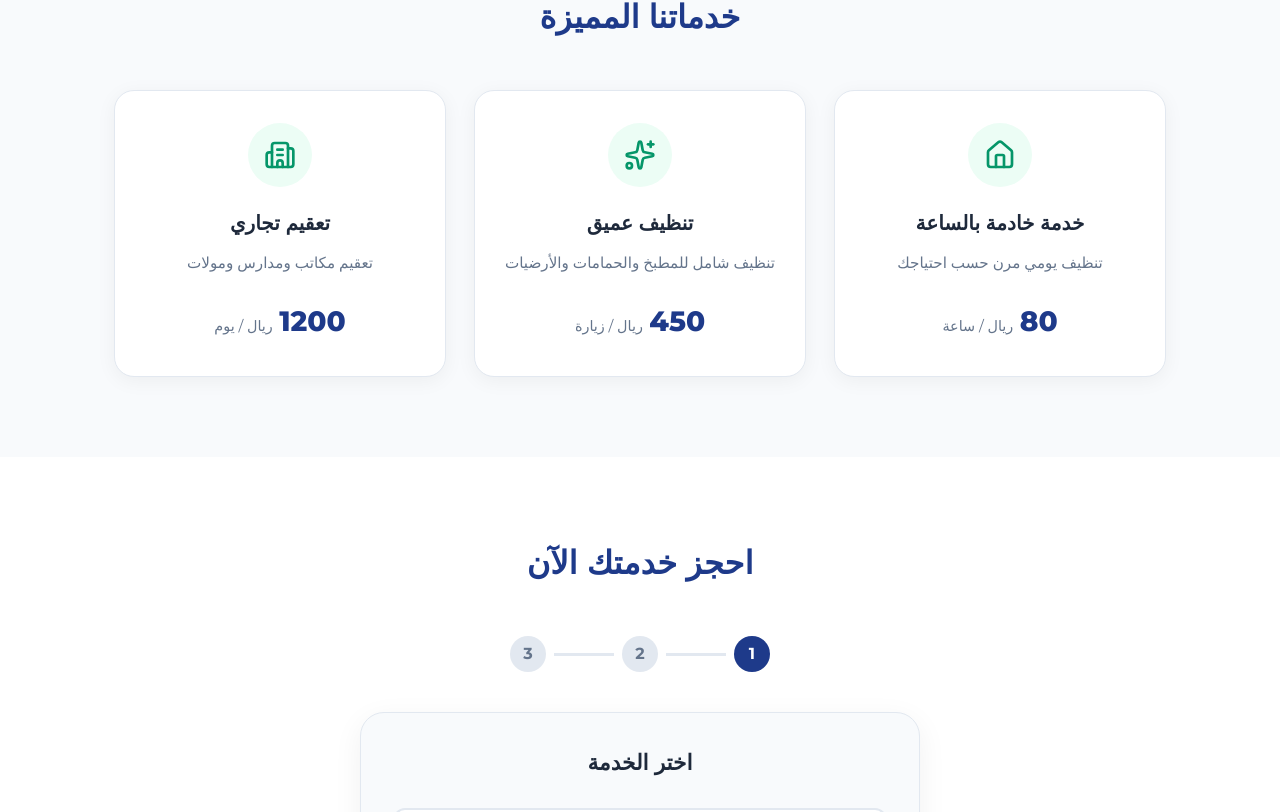
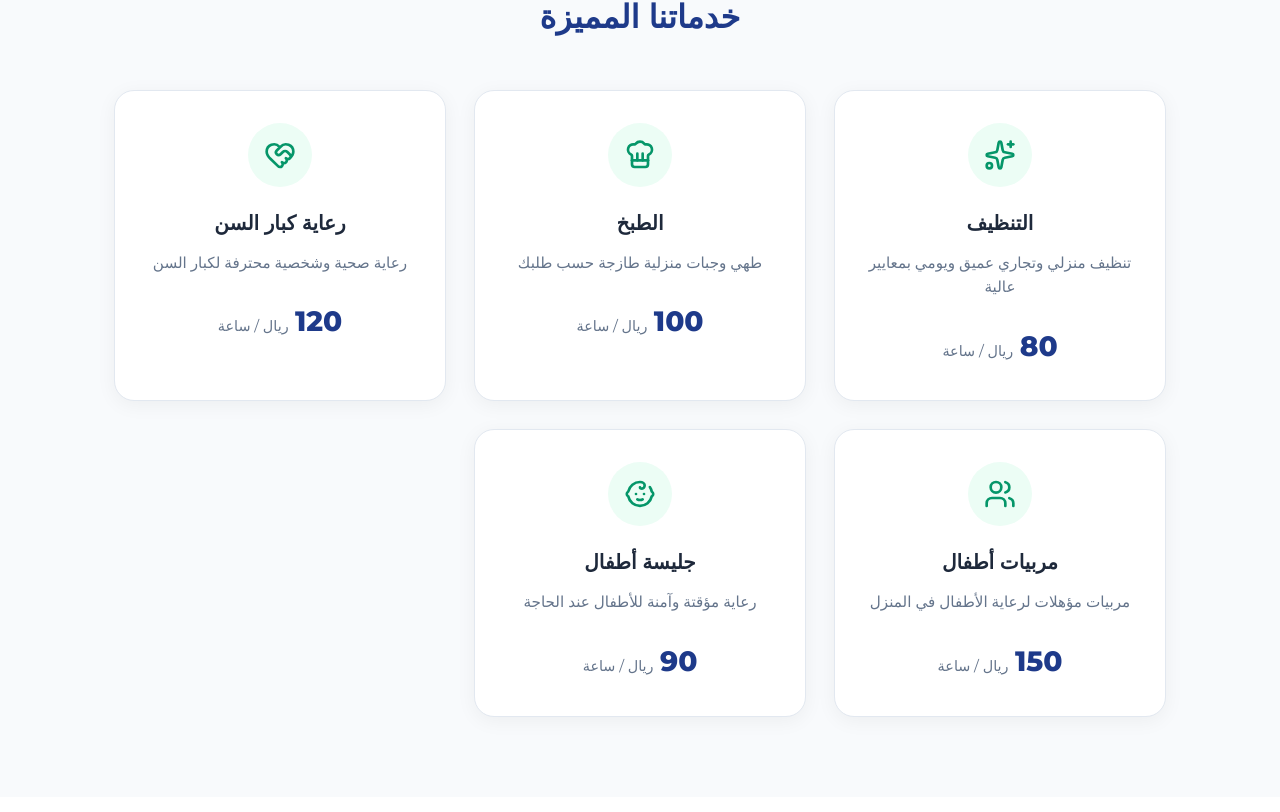
Before and after one commit to benniematiko/yda, a React (Vite) app: page / in a window 1280 px wide. Shown: the part 908-1720 px from the top of the page. Built offline with nearby package versions, Linux system fonts and the light colour scheme.

Commit message:
corrected name at the footer

```diff
--- a/src/components/Footer.jsx
+++ b/src/components/Footer.jsx
@@ -10,7 +10,7 @@ export default function Footer() {
       <div className="container footer-content">
         {/* Brand */}
         <div className="footer-brand">
-          <h3>Saudi Clean Pro</h3>
+          <h3>Yadove Agency</h3>
           <p>
             {lang === 'ar'
               ? 'نظافة فاخرة… ثقة سعودية'
@@ -54,7 +54,7 @@ export default function Footer() {
       <div className="footer-bottom">
         <div className="container">
           <p>
-            © {new Date().getFullYear()} Saudi Clean Pro.
+            © {new Date().getFullYear()} Yadove Agency.
             {lang === 'ar' ? ' جميع الحقوق محفوظة.' : ' All rights reserved.'}
           </p>
         </div>
--- a/src/components/ServicesGrid.jsx
+++ b/src/components/ServicesGrid.jsx
@@ -1,44 +1,71 @@
 import { useLanguage } from '../context/LanguageContext';
-import { Home, Building2, Sparkles } from 'lucide-react';
+import {
+  Sparkles,
+  ChefHat,
+  HeartHandshake,
+  Users,
+  Baby
+} from 'lucide-react';
 import './ServicesGrid.css';
 
 export default function ServicesGrid() {
-  const { lang, t } = useLanguage();
+  const { lang } = useLanguage();
 
-  // Service data (prices in SAR)
   const services = [
     {
       id: 1,
-      icon: <Home size={32} />,
-      titleAr: 'خدمة خادمة بالساعة',
-      titleEn: 'Hourly Maid Service',
-      descAr: 'تنظيف يومي مرن حسب احتياجك',
-      descEn: 'Flexible daily cleaning as needed',
+      icon: <Sparkles size={32} />,
+      titleAr: 'التنظيف',
+      titleEn: 'Cleaning',
+      descAr: 'تنظيف منزلي وتجاري عميق ويومي بمعايير عالية',
+      descEn: 'Deep and daily home & commercial cleaning with high standards',
       price: 80,
       unitAr: 'ريال / ساعة',
       unitEn: 'SAR / hour'
     },
     {
       id: 2,
-      icon: <Sparkles size={32} />,
-      titleAr: 'تنظيف عميق',
-      titleEn: 'Deep Cleaning',
-      descAr: 'تنظيف شامل للمطبخ والحمامات والأرضيات',
-      descEn: 'Full deep clean for kitchen, bathrooms & floors',
-      price: 450,
-      unitAr: 'ريال / زيارة',
-      unitEn: 'SAR / visit'
+      icon: <ChefHat size={32} />,
+      titleAr: 'الطبخ',
+      titleEn: 'Cooking',
+      descAr: 'طهي وجبات منزلية طازجة حسب طلبك',
+      descEn: 'Fresh home-cooked meals prepared to your preference',
+      price: 100,
+      unitAr: 'ريال / ساعة',
+      unitEn: 'SAR / hour'
     },
     {
       id: 3,
-      icon: <Building2 size={32} />,
-      titleAr: 'تعقيم تجاري',
-      titleEn: 'Commercial Sanitation',
-      descAr: 'تعقيم مكاتب ومدارس ومولات',
-      descEn: 'Sanitation for offices, schools & malls',
-      price: 1200,
-      unitAr: 'ريال / يوم',
-      unitEn: 'SAR / day'
+      icon: <HeartHandshake size={32} />,
+      titleAr: 'رعاية كبار السن',
+      titleEn: 'Care Giving',
+      descAr: 'رعاية صحية وشخصية محترفة لكبار السن',
+      descEn: 'Professional health and personal care for the elderly',
+      price: 120,
+      unitAr: 'ريال / ساعة',
+      unitEn: 'SAR / hour'
+    },
+    {
+      id: 4,
+      icon: <Users size={32} />,
+      titleAr: 'مربيات أطفال',
+      titleEn: 'Nannies',
+      descAr: 'مربيات مؤهلات لرعاية الأطفال في المنزل',
+      descEn: 'Qualified nannies for full-time childcare at home',
+      price: 150,
+      unitAr: 'ريال / ساعة',
+      unitEn: 'SAR / hour'
+    },
+    {
+      id: 5,
+      icon: <Baby size={32} />,
+      titleAr: 'جليسة أطفال',
+      titleEn: 'Babysitting',
+      descAr: 'رعاية مؤقتة وآمنة للأطفال عند الحاجة',
+      descEn: 'Safe and reliable temporary babysitting when you need it',
+      price: 90,
+      unitAr: 'ريال / ساعة',
+      unitEn: 'SAR / hour'
     }
   ];
 
```
